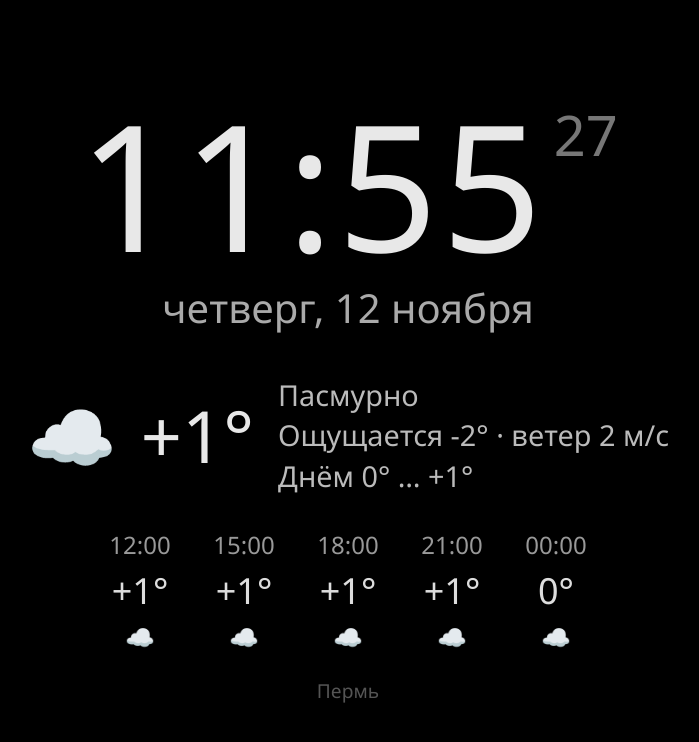
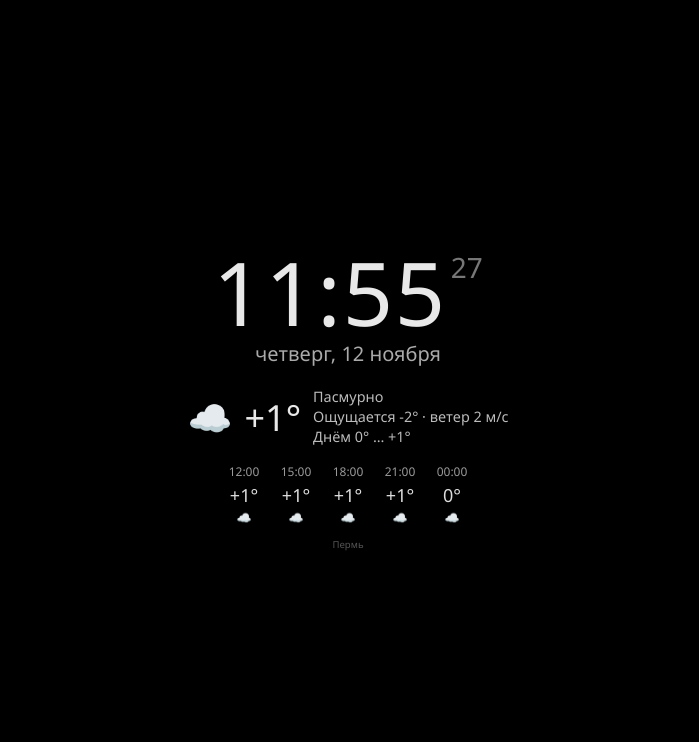
Before and after one commit to salebonus5005-a11y/zastavka, a plain HTML site: page index.html in a window 1280 px wide. Shown: the whole page, without its empty margins (292-991 px from the left). Drawn offline with Linux system fonts and the light colour scheme; no server answers.

Commit message:
Заставка в 2 раза меньше

```diff
--- a/index.html
+++ b/index.html
@@ -9,17 +9,17 @@
     font-family: "Segoe UI", Roboto, Arial, sans-serif; cursor: none; }
   #wrap { position: absolute; left: 50%; top: 50%; transform: translate(-50%, -50%);
     text-align: center; transition: left 3s ease, top 3s ease; white-space: nowrap; }
-  #time { font-size: 22vh; font-weight: 200; line-height: 1; letter-spacing: 0.02em; }
-  #sec { font-size: 7vh; color: #777; vertical-align: top; margin-left: 1vh; }
-  #date { font-size: 5vh; color: #aaa; margin-top: 1vh; }
-  #now { margin-top: 5vh; font-size: 6vh; display: flex; align-items: center; justify-content: center; gap: 3vh; }
-  #icon { font-size: 9vh; }
-  #temp { font-size: 9vh; font-weight: 300; }
-  #desc { font-size: 3.6vh; color: #bbb; text-align: left; line-height: 1.4; }
-  #hours { margin-top: 4vh; display: flex; justify-content: center; gap: 4vh; font-size: 3vh; color: #999; }
-  #hours div { min-width: 9vh; }
-  #hours b { display: block; font-size: 4.5vh; font-weight: 300; color: #ddd; margin: 0.6vh 0; }
-  #city { margin-top: 3vh; font-size: 2.4vh; color: #555; }
+  #time { font-size: 11vh; font-weight: 200; line-height: 1; letter-spacing: 0.02em; }
+  #sec { font-size: 3.5vh; color: #777; vertical-align: top; margin-left: 0.5vh; }
+  #date { font-size: 2.5vh; color: #aaa; margin-top: 0.5vh; }
+  #now { margin-top: 2.5vh; font-size: 3vh; display: flex; align-items: center; justify-content: center; gap: 1.5vh; }
+  #icon { font-size: 4.5vh; }
+  #temp { font-size: 4.5vh; font-weight: 300; }
+  #desc { font-size: 1.8vh; color: #bbb; text-align: left; line-height: 1.4; }
+  #hours { margin-top: 2vh; display: flex; justify-content: center; gap: 2vh; font-size: 1.5vh; color: #999; }
+  #hours div { min-width: 4.5vh; }
+  #hours b { display: block; font-size: 2.25vh; font-weight: 300; color: #ddd; margin: 0.3vh 0; }
+  #city { margin-top: 1.5vh; font-size: 1.2vh; color: #555; }
 </style>
 </head>
 <body>
```
